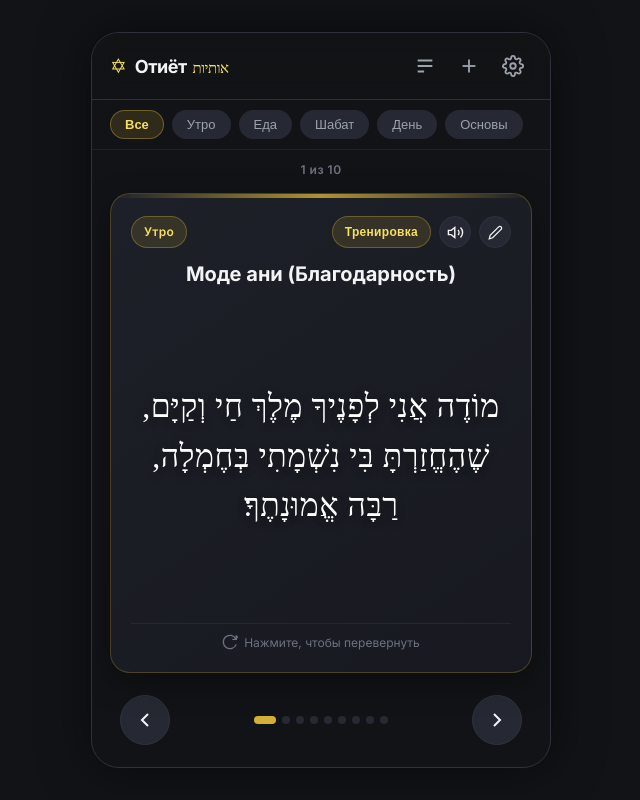
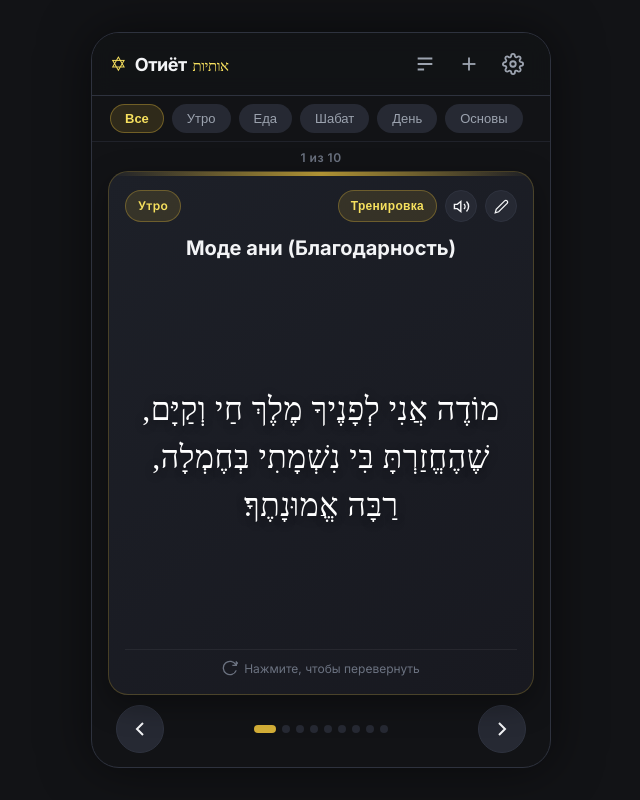
Before and after one commit to SofyaPl/otiyot, a website: page app/index.html in a window 1280 px wide. Shown: the whole page, without its empty margins (319-959 px from the left). Drawn offline with Linux system fonts and the light colour scheme; a web font is replaced by a local one.

Commit message:
Fix mobile full-height layout, prevent screen wobble, add global dark scrollbar, clean up contact icon, bump to v24
Co-authored-by: Cursor <cursoragent@cursor.com>

```diff
--- a/app/app.js
+++ b/app/app.js
@@ -2009,7 +2009,7 @@ function setupEventListeners() {
   // Кнопка принудительного обновления и версия
   const elAppVersionBadge = document.getElementById('app-version-badge');
   if (elAppVersionBadge) {
-    elAppVersionBadge.textContent = 'v23';
+    elAppVersionBadge.textContent = 'v24';
   }
 
   const elBtnForceUpdateApp = document.getElementById('btn-force-update-app');
--- a/app/index.html
+++ b/app/index.html
@@ -6,11 +6,12 @@
   <title>Отиёт — Карточки Молитв и Благословений</title>
 
   <meta name="theme-color" content="#18181b">
+  <meta name="color-scheme" content="dark">
   <meta name="mobile-web-app-capable" content="yes">
   <meta name="apple-mobile-web-app-capable" content="yes">
   <meta name="apple-mobile-web-app-status-bar-style" content="black-translucent">
   <meta name="apple-mobile-web-app-title" content="Отиёт">
-  <link rel="manifest" href="manifest.json?v=23">
+  <link rel="manifest" href="manifest.json?v=24">
   <link rel="icon" type="image/png" sizes="192x192" href="icons/icon-192.png">
   <link rel="icon" type="image/png" sizes="512x512" href="icons/icon-512.png">
   <link rel="apple-touch-icon" href="icons/apple-touch-icon.png">
@@ -20,7 +21,7 @@
   <link rel="preconnect" href="https://fonts.gstatic.com" crossorigin>
   <link href="https://fonts.googleapis.com/css2?family=Frank+Ruhl+Libre:wght@400;600;700&family=Inter:wght@400;500;600;700&display=swap" rel="stylesheet">
 
-  <link rel="stylesheet" href="style.css?v=23">
+  <link rel="stylesheet" href="style.css?v=24">
 </head>
 <body>
   <div id="app" class="app-container">
@@ -417,7 +418,7 @@
           <div class="settings-version-card">
             <div class="settings-version-info">
               <span class="version-label">Текущая версия программы:</span>
-              <span class="version-badge" id="app-version-badge">v23</span>
+              <span class="version-badge" id="app-version-badge">v24</span>
             </div>
             <button type="button" id="btn-force-update-app" class="btn outline-action-btn outline-gold-btn">
               <svg width="18" height="18" viewBox="0 0 24 24" fill="none" stroke="currentColor" stroke-width="2"><polyline points="23 4 23 10 17 10"></polyline><polyline points="1 20 1 14 7 14"></polyline><path d="M3.51 9a9 9 0 0 1 14.85-3.36L23 10M1 14l4.64 4.36A9 9 0 0 0 20.49 15"></path></svg>
@@ -429,7 +430,6 @@
           <!-- Обратная связь и контакты (самый последний блок) -->
           <div class="settings-contact-card">
             <div class="contact-header">
-              <svg width="16" height="16" viewBox="0 0 24 24" fill="none" stroke="currentColor" stroke-width="2"><path d="M4 4h16c1.1 0 2 .9 2 2v12c0 1.1-.9 2-2 2H4c-1.1 0-2-.9-2-2V6c0-1.1.9-2 2-2z"></path><polyline points="22,6 12,13 2,6"></polyline></svg>
               <span>Связь с автором и предложения:</span>
             </div>
             <a href="mailto:rubushkovasofya@yandex.ru" class="btn outline-action-btn outline-green-btn">
@@ -532,6 +532,6 @@
   </div>
 
   <script src="https://cdn.jsdelivr.net/npm/xlsx@0.18.5/dist/xlsx.full.min.js"></script>
-  <script src="app.js?v=23"></script>
+  <script src="app.js?v=24"></script>
 </body>
 </html>
--- a/app/style.css
+++ b/app/style.css
@@ -1,6 +1,7 @@
 /* Стили приложения "Отиёт" — Карточки Молитв и Благословений */
 
 :root {
+  color-scheme: dark;
   --bg-main: #121316;
   --bg-card: #1c1e24;
   --bg-card-back: #222630;
@@ -23,6 +24,34 @@
   --radius-sm: 8px;
 }
 
+/* ================= ТЕМНАЯ ПОЛОСА ПРОКРУТКИ ================= */
+* {
+  scrollbar-width: thin;
+  scrollbar-color: #3f4454 #16181f;
+}
+
+::-webkit-scrollbar {
+  width: 6px;
+  height: 6px;
+}
+
+::-webkit-scrollbar-track {
+  background: #16181f;
+}
+
+::-webkit-scrollbar-thumb {
+  background: #3f4454;
+  border-radius: 4px;
+}
+
+::-webkit-scrollbar-thumb:hover {
+  background: #555b6e;
+}
+
+::-webkit-scrollbar-corner {
+  background: #16181f;
+}
+
 * {
   box-sizing: border-box;
   margin: 0;
@@ -39,30 +68,31 @@ button:focus-visible {
 
 html, body {
   height: 100%;
+  height: 100dvh;
+  width: 100%;
   margin: 0;
   padding: 0;
+  overflow: hidden;
+  overscroll-behavior: none;
+  overscroll-behavior-y: none;
 }
 
 body {
   font-family: 'Inter', -apple-system, BlinkMacSystemFont, 'Segoe UI', Roboto, sans-serif;
   background-color: var(--bg-main);
   color: var(--text-primary);
-  min-height: 100vh;
-  min-height: 100dvh;
   display: flex;
   justify-content: center;
-  align-items: center;
-  overflow-x: hidden;
+  align-items: stretch;
+  overflow: hidden;
   user-select: none;
 }
 
 .app-container {
   width: 100%;
   max-width: 460px;
-  min-height: 580px;
-  height: 100vh;
+  height: 100%;
   height: 100dvh;
-  max-height: 860px;
   display: flex;
   flex-direction: column;
   background-color: var(--bg-main);
@@ -72,19 +102,31 @@ body {
 }
 
 @media (min-width: 600px) {
+  body {
+    align-items: center;
+  }
   .app-container {
     height: 92vh;
+    max-height: 860px;
     border-radius: 28px;
     border: 1px solid var(--border-color);
   }
+  .card-face {
+    padding: 22px 20px;
+  }
+  .nav-control-btn {
+    width: 50px;
+    height: 50px;
+  }
 }
 
 /* ================= ВЕРХНЯЯ ПАНЕЛЬ ================= */
 .top-bar {
+  flex-shrink: 0;
   display: flex;
   justify-content: space-between;
   align-items: center;
-  padding: 14px 18px;
+  padding: 12px 18px;
   border-bottom: 1px solid var(--border-color);
   background-color: rgba(18, 19, 22, 0.95);
   backdrop-filter: blur(10px);
@@ -146,9 +188,10 @@ body {
 
 /* ================= КАТЕГОРИИ (NAV) ================= */
 .categories-nav {
+  flex-shrink: 0;
   display: flex;
   gap: 8px;
-  padding: 10px 18px;
+  padding: 8px 18px;
   overflow-x: auto;
   scrollbar-width: none;
   border-bottom: 1px solid rgba(46, 50, 62, 0.5);
@@ -182,40 +225,41 @@ body {
 /* ================= ГЛАВНАЯ ОБЛАСТЬ (КАРТОЧКА) ================= */
 .main-gallery-area {
   flex: 1;
+  min-height: 0;
   display: flex;
   flex-direction: column;
   align-items: center;
   justify-content: space-between;
-  padding: 12px 18px 16px 18px;
+  padding: 8px 16px 12px 16px;
   position: relative;
   overflow: hidden;
 }
 
 .counter-badge {
+  flex-shrink: 0;
   font-size: 12px;
   font-weight: 600;
   color: var(--text-muted);
   letter-spacing: 0.5px;
-  margin-bottom: 6px;
+  margin-bottom: 2px;
 }
 
 /* 3D Сцена */
 .card-stage {
   width: 100%;
-  height: 480px;
-  min-height: 420px;
+  flex: 1;
+  min-height: 0;
   max-height: 560px;
   perspective: 1200px;
   display: flex;
   justify-content: center;
   align-items: stretch;
-  margin: 6px 0 12px 0;
+  margin: 4px 0 8px 0;
 }
 
 .flashcard {
   width: 100%;
   height: 100%;
-  min-height: 420px;
   position: relative;
   transform-style: preserve-3d;
   transition: transform 0.5s cubic-bezier(0.4, 0, 0.2, 1);
@@ -294,7 +338,7 @@ body {
   width: 100%;
   height: 100%;
   border-radius: var(--radius-lg);
-  padding: 22px 20px;
+  padding: 18px 16px;
   display: flex;
   flex-direction: column;
   justify-content: space-between;
@@ -303,6 +347,8 @@ body {
   border: 1px solid var(--border-color);
   box-shadow: 0 10px 30px rgba(0, 0, 0, 0.35);
   overflow-y: auto;
+  scrollbar-width: thin;
+  scrollbar-color: #3b4050 transparent;
 }
 
 /* ЛИЦЕВАЯ СТОРОНА */
@@ -446,8 +492,8 @@ body {
 
 .hebrew-text {
   font-family: 'Frank Ruhl Libre', 'David', 'Times New Roman', serif;
-  font-size: 32px;
-  line-height: 1.55;
+  font-size: clamp(26px, 6.2vw, 32px);
+  line-height: 1.5;
   direction: rtl;
   color: #fff;
   letter-spacing: 0.5px;
@@ -538,16 +584,17 @@ body {
 
 /* ================= НИЖНЯЯ ПАНЕЛЬ НАВИГАЦИИ ================= */
 .gallery-controls {
+  flex-shrink: 0;
   width: 100%;
   display: flex;
   justify-content: space-between;
   align-items: center;
-  padding: 6px 10px;
+  padding: 2px 8px;
 }
 
 .nav-control-btn {
-  width: 50px;
-  height: 50px;
+  width: 48px;
+  height: 48px;
   border-radius: 50%;
   background: var(--bg-surface);
   border: 1px solid var(--border-color);
@@ -654,6 +701,27 @@ body {
   padding: 18px 20px;
   overflow-y: auto;
   user-select: text;
+  scrollbar-width: thin;
+  scrollbar-color: #3b4050 #1a1c23;
+  -webkit-overflow-scrolling: touch;
+}
+
+.modal-body::-webkit-scrollbar {
+  width: 6px;
+}
+
+.modal-body::-webkit-scrollbar-track {
+  background: #1a1c23;
+  border-radius: 4px;
+}
+
+.modal-body::-webkit-scrollbar-thumb {
+  background: #3b4050;
+  border-radius: 4px;
+}
+
+.modal-body::-webkit-scrollbar-thumb:hover {
+  background: #52586d;
 }
 
 /* Список карточек */
@@ -1319,15 +1387,9 @@ body {
   display: flex;
   align-items: center;
   justify-content: center;
-  gap: 7px;
   font-size: 13px;
   font-weight: 600;
   color: var(--text-secondary);
-}
-
-.contact-header svg {
-  color: #34d399;
-  flex-shrink: 0;
 }
 
 /* Всплывающее уведомление (Toast) */
--- a/app/sw.js
+++ b/app/sw.js
@@ -1,5 +1,5 @@
 // Network-first Service Worker: всегда берет свежий код с сервера при наличии связи
-const CACHE_NAME = 'otiyot-dynamic-v23';
+const CACHE_NAME = 'otiyot-dynamic-v24';
 
 self.addEventListener('install', event => {
   self.skipWaiting();
```
Also changed, not shown: index.html (+2 -1 lines).
